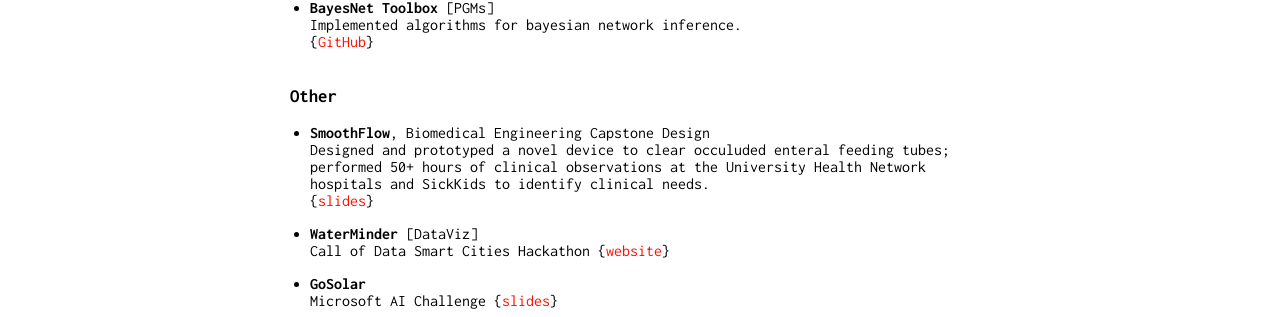
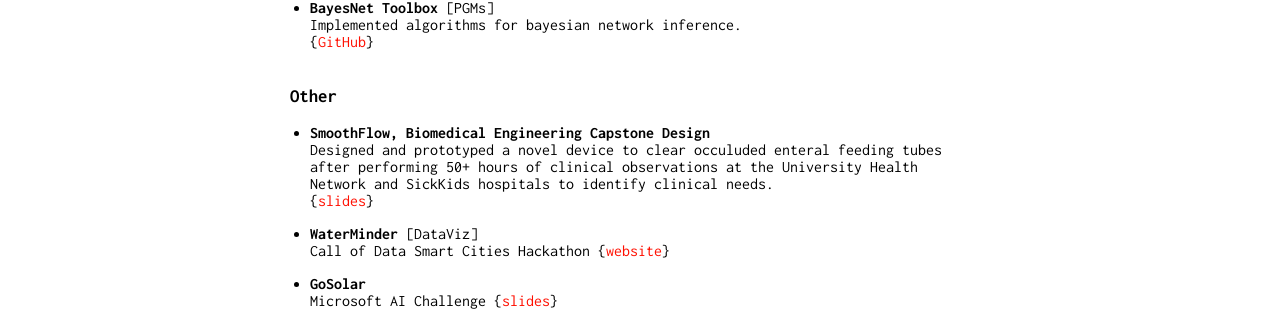
Before and after one commit to shagunn/shagunn.github.io, a Jekyll site: the page built from index.md, in a window 1280 px wide. Shown: the part 1593-1910 px from the top of the page. Built offline with Jekyll 4.4.1, drawn with Linux system fonts in a browser that asks for light colours; our own code applies the rules of GitHub Pages for plain Markdown files.

Commit message:
update text

```diff
--- a/index.md
+++ b/index.md
@@ -75,8 +75,8 @@ Previous experiences...
     <br/>
 
 ### Other
-* **SmoothFlow**, Biomedical Engineering Capstone Design <br/>
-    Designed and prototyped a novel device to clear occuluded enteral feeding tubes; performed 50+ hours of clinical observations at the University Health Network hospitals and SickKids to identify clinical needs. <br/>
+* **SmoothFlow, Biomedical Engineering Capstone Design** <br/>
+    Designed and prototyped a novel device to clear occuluded enteral feeding tubes after performing 50+ hours of clinical observations at the University Health Network and SickKids hospitals to identify clinical needs. <br/>
     {[slides](files/BME_Final_Pitch.pdf)}
 
 * **WaterMinder** [DataViz] <br/>
```
Also changed, not shown: 1 other file.
